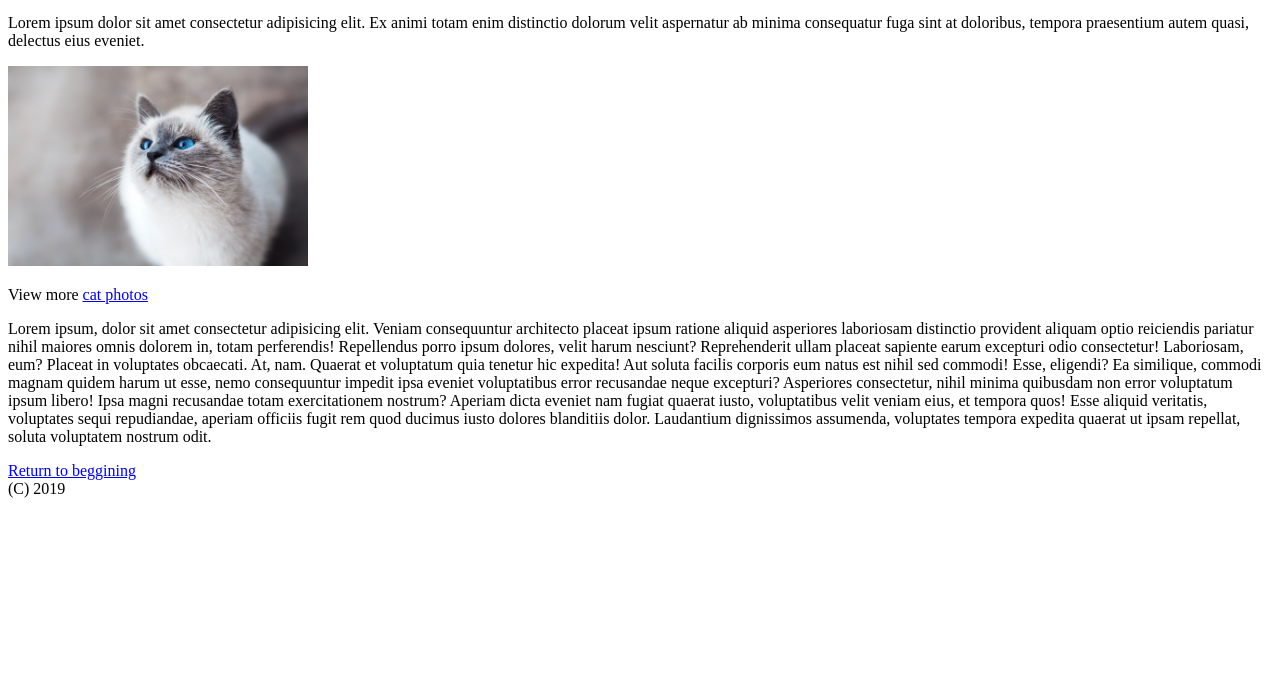
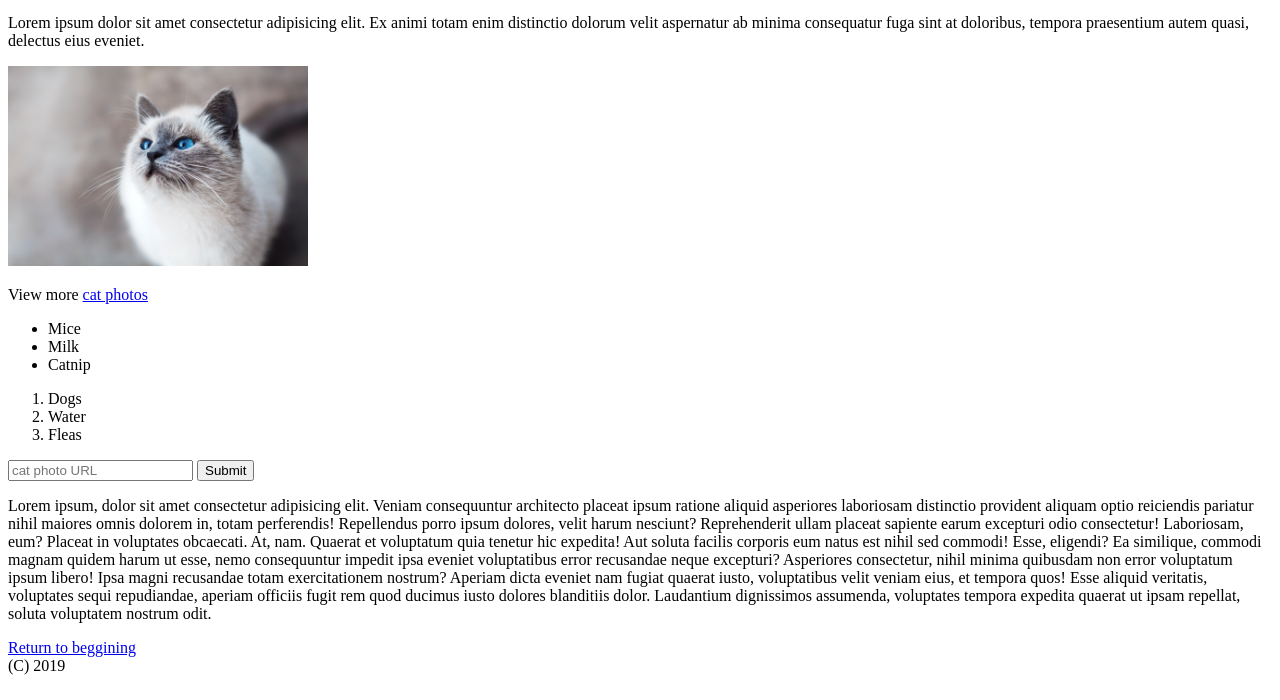
Before and after one commit to ValRCS/HTML_Playground_11, a plain HTML site: page index.html in a window 1280 px wide. Shown: the part 100-800 px from the top of the page. Drawn offline with Linux system fonts and the light colour scheme.

Commit message:
Added anchors

```diff
--- a/index.html
+++ b/index.html
@@ -10,12 +10,33 @@
     <h1>Hello RCS!</h1>
     <a href="#footer">Jump to Buttom</a>
     <p>Lorem ipsum dolor sit amet consectetur adipisicing elit. Ex animi totam enim distinctio dolorum velit aspernatur ab minima consequatur fuga sint at doloribus, tempora praesentium autem quasi, delectus eius eveniet.</p>
-    <img src="cat.png" alt="Relaxing Cat" width="300px">
+    <a href="#">
+        <img src="cat.png" alt="Relaxing Cat" width="300px">
+    </a>
+
     <p>
         View more
         <a href="http://freecatphotoapp.com" target="_blank">
             cat photos</a>
     </p>
+
+    <ul>
+        <li>Mice</li>
+        <li>Milk</li>
+        <li>Catnip</li>
+    </ul>
+    <ol>
+        <li>Dogs</li>
+        <li>Water</li>
+        <li>Fleas</li>
+    </ol>
+
+    <form action="/submit-cat-photo">
+        <input type="text" name="CatURL" placeholder="cat photo URL">
+        <button type="submit">Submit</button>
+    </form>
+
+
     <p>
         <span>Lorem ipsum, dolor sit amet consectetur adipisicing elit. Veniam consequuntur architecto placeat ipsum ratione aliquid asperiores laboriosam distinctio provident aliquam optio reiciendis pariatur nihil maiores omnis dolorem in, totam perferendis!</span>
         <span>Repellendus porro ipsum dolores, velit harum nesciunt? Reprehenderit ullam placeat sapiente earum excepturi odio consectetur! Laboriosam, eum? Placeat in voluptates obcaecati. At, nam. Quaerat et voluptatum quia tenetur hic expedita!</span>
```
